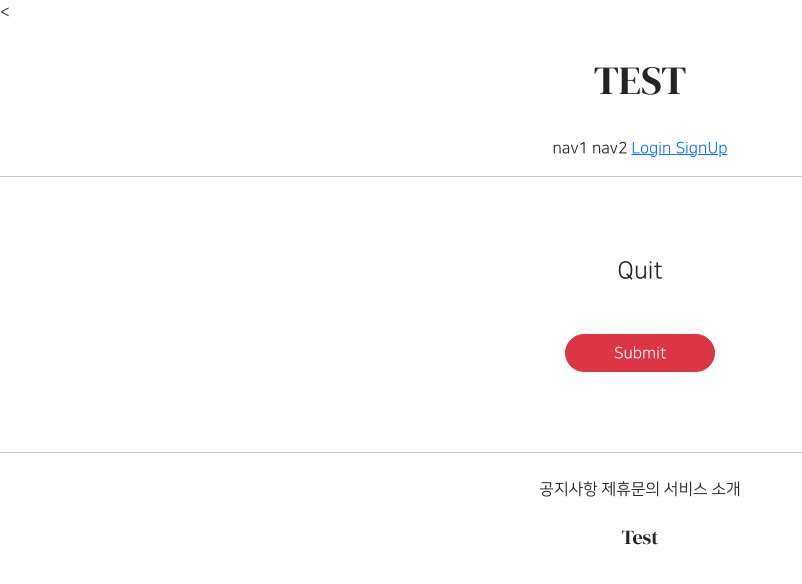
After one commit to suyeon-K/GIS_web_project_1, a Django app: page /accounts/delete/1 in a window 1280 px wide. The commit adds this page. Shown: the top 584 px of the page, without its empty margins (0-802 px from the left). Run offline with Django 3.2, Linux system fonts and the light colour scheme; tables that the repository leaves empty hold one stand-in row (values such as "Sample post"); parts of the project's set-up code (start-up, migrations or seed data) failed here and were passed over; some libraries are stand-ins or nearby versions.

Commit message:
7/20_delete_info

```diff
--- /dev/null
+++ b/accountapp/templates/accountapp/delete.html
@@ -0,0 +1,22 @@
+{% extends 'base.html' %}
+
+{% block content %}
+
+
+    <div class="text-center mw-500 m-auto">
+        <div class="m-5">
+            <h4>Quit</h4>
+        </div>
+        <div>
+            <form action="{% url 'accountapp:delete' pk=target_user.pk %}" method="post">
+                {% csrf_token %}
+                <div class="m-5">
+                    <input type="submit"
+                        class="btn btn-danger rounded-pill px-5">
+                </div>
+            </form>
+        </div>
+    </div>
+
+
+{% endblock %}
--- a/accountapp/templates/accountapp/detail.html
+++ b/accountapp/templates/accountapp/detail.html
@@ -14,6 +14,11 @@
                 Update info
             </a>
         </div>
+        <div>
+            <a href="{% url 'accountapp:delete' pk=target_user.pk %}">
+                Quit
+            </a>
+        </div>
     </div>
 
 {% endblock %}
--- a/accountapp/urls.py
+++ b/accountapp/urls.py
@@ -1,7 +1,7 @@
 from django.contrib.auth.views import LoginView, LogoutView
 from django.urls import path
 
-from accountapp.views import hello_world, AccountCreateView, AccountDetailView, AccountUpdateView
+from accountapp.views import hello_world, AccountCreateView, AccountDetailView, AccountUpdateView, AccountDeleteView
 
 app_name = 'accountapp'
 
@@ -17,5 +17,6 @@ urlpatterns = [
     path('logout/', LogoutView.as_view(), name='logout'),
     path('create/', AccountCreateView.as_view(), name='create'),
     path('detail/<int:pk>', AccountDetailView.as_view(), name='detail'),
-    path('update/<int:pk>', AccountUpdateView.as_view(), name='update')
+    path('update/<int:pk>', AccountUpdateView.as_view(), name='update'),
+    path('delete/<int:pk>', AccountDeleteView.as_view(), name='delete')
 ]
--- a/accountapp/views.py
+++ b/accountapp/views.py
@@ -5,7 +5,7 @@ from django.shortcuts import render
 
 # Create your views here.
 from django.urls import reverse, reverse_lazy
-from django.views.generic import CreateView, DetailView, UpdateView
+from django.views.generic import CreateView, DetailView, UpdateView, DeleteView
 
 from accountapp.models import NewModel
 
@@ -50,3 +50,9 @@ class AccountUpdateView(UpdateView):
     context_object_name = "target_user"  # 객체에 접근할 때 이름 설정
     success_url = reverse_lazy("accountapp:hello_world"),  # 어디로 재연결할 것인가
     template_name = 'accountapp/update.html'
+
+class AccountDeleteView(DeleteView):
+    model = User
+    context_object_name = 'target_user'
+    success_url = reverse_lazy('accountapp:hello_world')
+    template_name = 'accountapp/delete.html'
```
